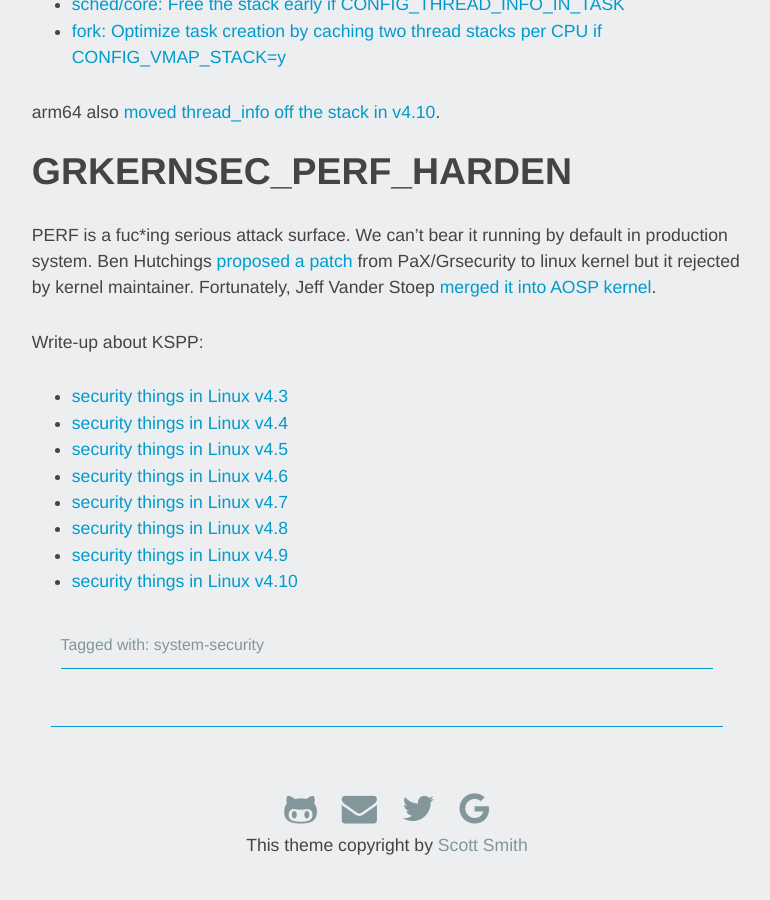
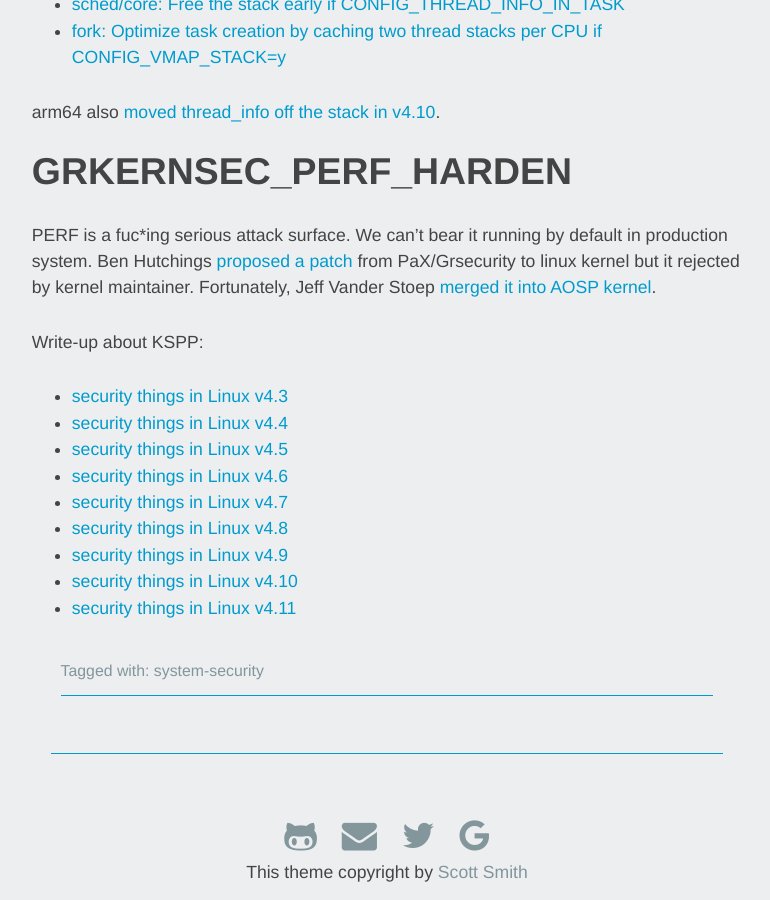
Before and after one commit to hardenedlinux/hardenedlinux.github.io, a Jekyll site: the page built from _posts/2016-12-13-kernel_mitigation_checklist.markdown, in a window 1280 px wide and 900 px high, scrolled down 7099 px. Shown: the whole window, without its empty margins (253-1023 px from the left). Built offline with Jekyll 4.4.1, drawn with Linux system fonts in a browser that asks for light colours; nearby versions of some CDN libraries; before the commit the page ends 7973 px from its top, so only the background shows below that.

Commit message:
v4.11 intro url

```diff
--- a/_posts/2016-12-13-kernel_mitigation_checklist.markdown
+++ b/_posts/2016-12-13-kernel_mitigation_checklist.markdown
@@ -132,3 +132,4 @@ Write-up about KSPP:
 * [security things in Linux v4.8](https://outflux.net/blog/archives/2016/10/04/security-things-in-linux-v4-8/)
 * [security things in Linux v4.9](https://outflux.net/blog/archives/2016/12/12/security-things-in-linux-v4-9/)
 * [security things in Linux v4.10](https://outflux.net/blog/archives/2017/02/27/security-things-in-linux-v4-10/)
+* [security things in Linux v4.11](https://outflux.net/blog/archives/2017/05/02/security-things-in-linux-v4-11/)
```
